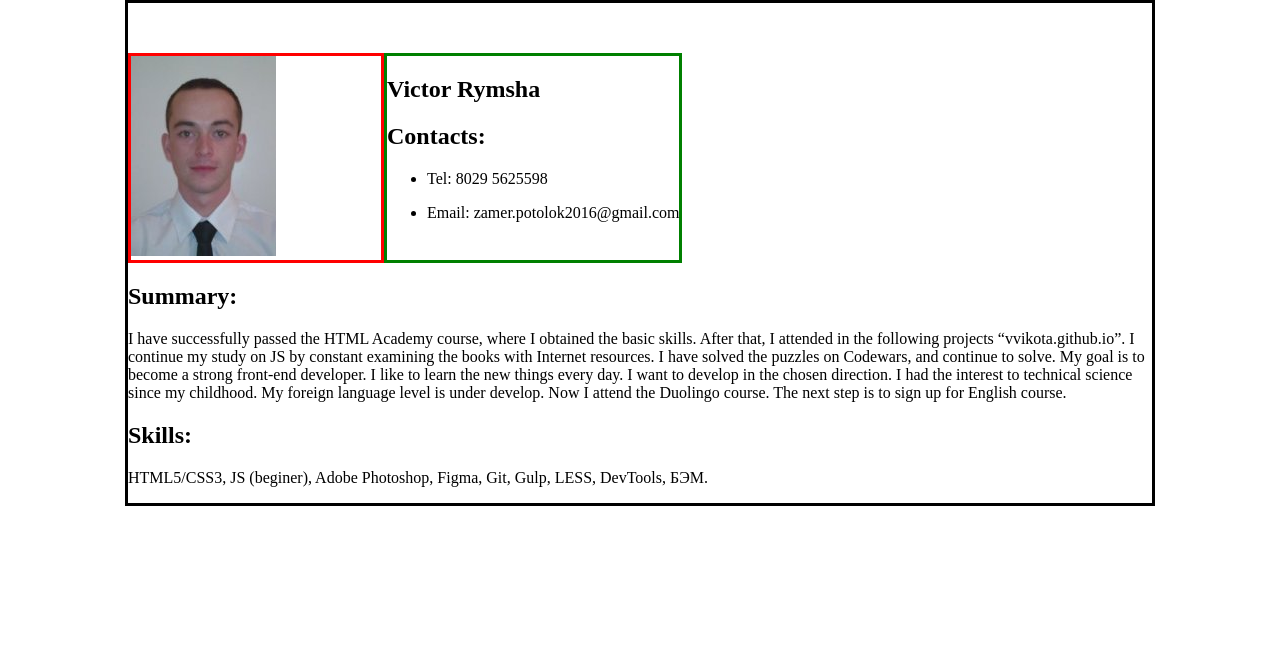
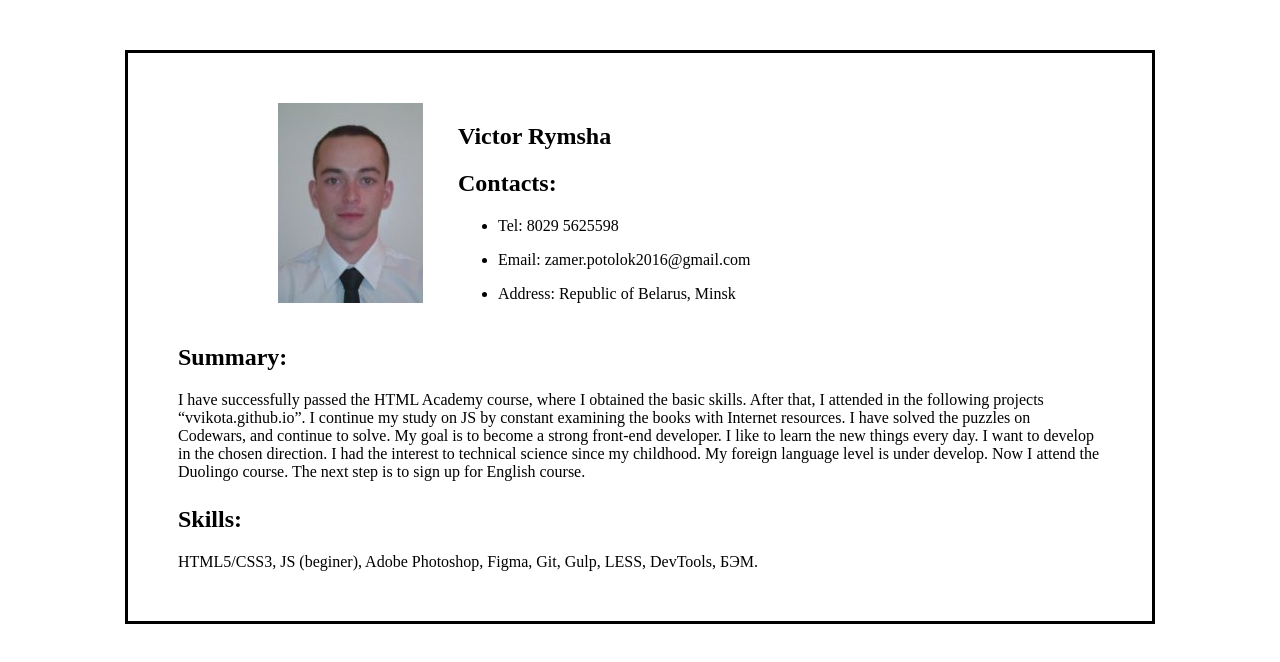
Before and after one commit to vvikota/rsschool-codejam1-cv, a plain HTML site: page index.html in a window 1280 px wide. Drawn offline with Linux system fonts and the light colour scheme.

Commit message:
style: main-style

```diff
--- a/css/style.css
+++ b/css/style.css
@@ -1,23 +1,36 @@
 body{
   width: 1024px;
-  margin: 0 auto;
-  border: 3px solid black;
+  margin: 50px auto;
+  border: 3px solid black
+
 }
 
 header{
   margin-top: 50px;
+  margin-left: 150px;
   display: flex;
 }
 
 .photo{
-  width: 250px;
-  border: 3px solid red;
+  width: 180px;
+
+}
+
+.main-photo{
+  border-radius: 5px;
 }
 
 .contacts{
-  border: 3px solid green;
+
 }
 
-.main{
-  border: 5px solid yellow;
+main{
+  margin-bottom: 50px;
+
 }
+
+
+.summary,
+.skills{
+  margin: 25px 50px;
+}
--- a/index.html
+++ b/index.html
@@ -10,7 +10,7 @@
 <body>
   <header>
     <section class="photo">
-      <img src="img/main-photo.jpeg" alt="main-photo" width="145" height="200">
+      <img class="main=photo" src="img/main-photo.jpeg" alt="main-photo" width="145" height="200" >
     </section>
     <section class="contacts">
       <h1>Victor Rymsha</h1>
@@ -18,6 +18,7 @@
       <ul>
         <li><p>Tel: 8029 5625598</p></li>
         <li><p>Email: zamer.potolok2016@gmail.com</p></li>
+        <li><p>Address: Republic of Belarus, Minsk</p></li>
       </ul>
     </section>
   </header>
@@ -36,6 +37,6 @@
     </section>
 
   </main>
-  <footer></footer>
+
 </body>
 </html>
```
